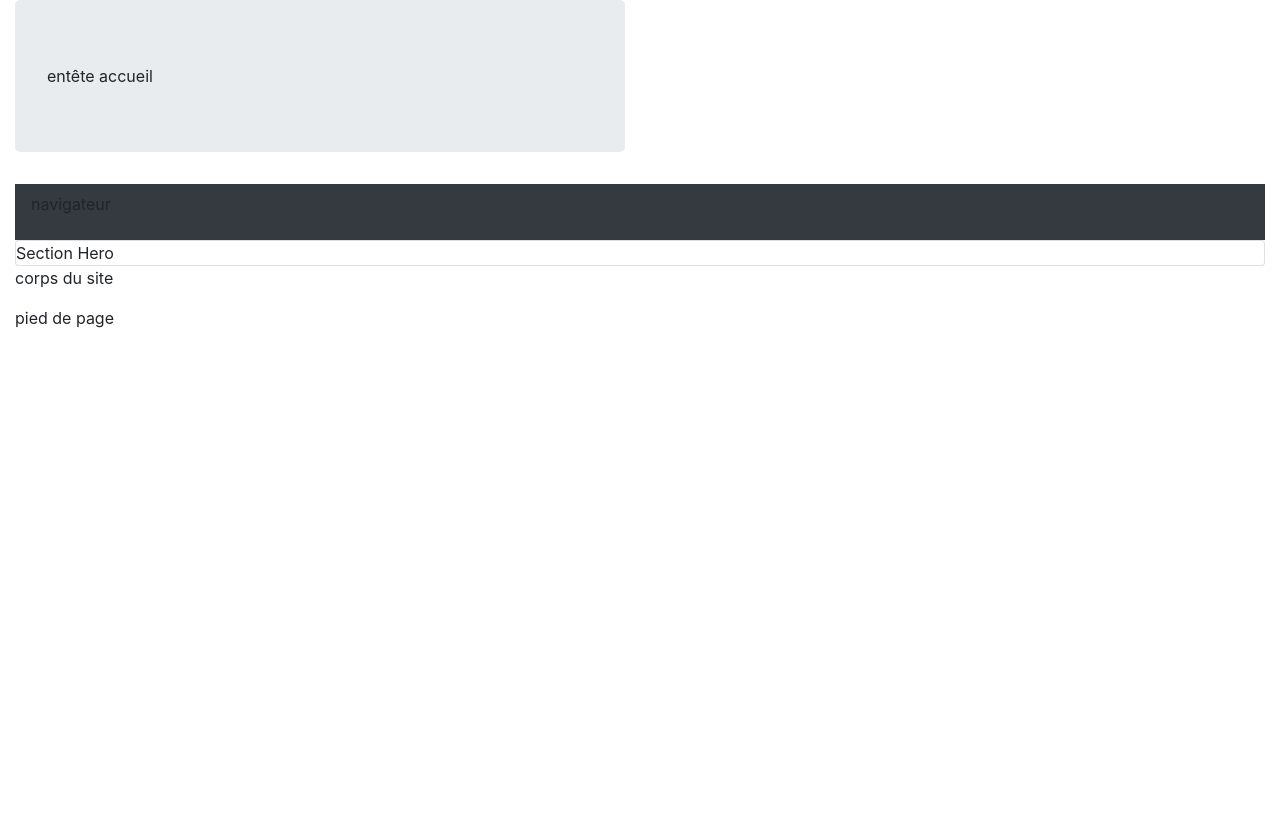
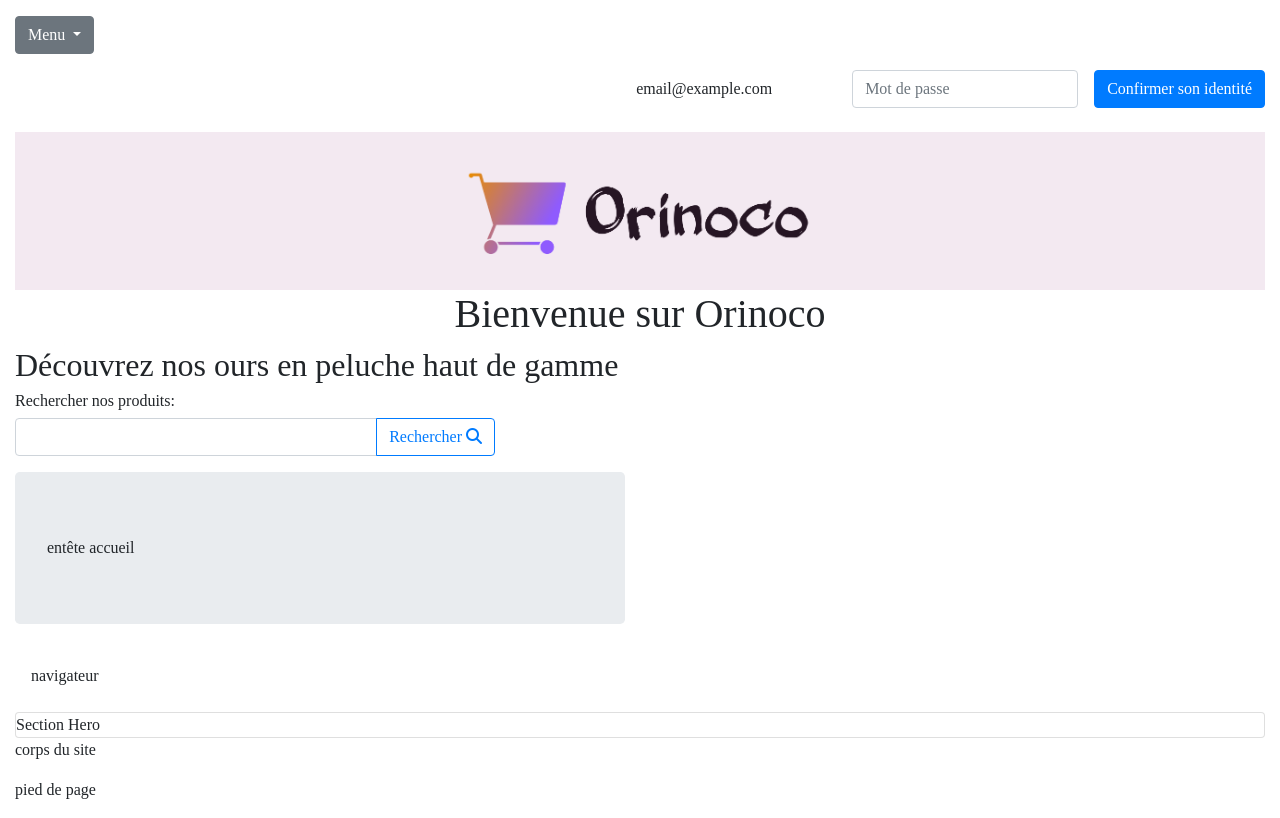
Before and after one commit to MorganDanv/MorganDanvers_5_31082021, a website: page index.html in a window 1280 px wide. Drawn offline with nearby package versions, Linux system fonts and the light colour scheme.

Commit message:
mise en forme du header de la page index.html ainsi que création du formulaire d'inscription depuis la page inscription.html

```diff
--- a/index.html
+++ b/index.html
@@ -1,17 +1,66 @@
 <!DOCTYPE html>
-<html lang="FR">
+<html lang="fr">
 
 <head>
-    <meta name="viewport" content="width=device-width, initial-scale=1, shrink-to-fit=no">
-
+    <meta charset="utf-8" />
+    <meta name="viewport" content="width=device-width, initial-scale=1.0">
+    <script src="https://kit.fontawesome.com/45e38e596f.js" crossorigin="anonymous"></script>
+    <link rel="shortcut icon" href="images/logo_orinoco.png">
     <link rel="stylesheet" href="https://cdn.jsdelivr.net/npm/bootstrap@4.6.0/dist/css/bootstrap.min.css"
         integrity="sha384-B0vP5xmATw1+K9KRQjQERJvTumQW0nPEzvF6L/Z6nronJ3oUOFUFpCjEUQouq2+l" crossorigin="anonymous">
+    <link rel="stylesheet" href="style.css" />
+    <title>Orinoco</title>
 
 </head>
 <div class="container-fluid">
 
-    <body>
+    <body class="bg-white">
         <header>
+            <div class="box_dropdown">
+                <div class="dropdown">
+                    <button class="btn btn-secondary dropdown-toggle" type="button" id="dropdownMenu2"
+                        data-toggle="dropdown" aria-haspopup="true" aria-expanded="false">
+                        Menu
+                    </button>
+                    <div class="dropdown-menu" aria-labelledby="dropdownMenu2">
+                        <button class="dropdown-item" type="button">Se connecter</button>
+                        <button class="dropdown-item" type="button">Se déconnecter</button>
+                        <a href="http://127.0.0.1:5500/inscription.html">
+                            <button class="dropdown-item" type="button">S'inscrire</button>
+                        </a>
+
+                    </div>
+                </div>
+            </div>
+            <div class="box_form">
+                <form class="form-inline">
+                    <div class="form-group mb-2">
+                        <label for="staticEmail2" class="sr-only">Email</label>
+                        <input type="text" readonly class="form-control-plaintext" id="staticEmail2"
+                            value="email@example.com">
+                    </div>
+                    <div class="form-group mx-sm-3 mb-2">
+                        <label for="inputPassword2" class="sr-only">Mot de passe</label>
+                        <input type="password" class="form-control" id="inputPassword2" placeholder="Mot de passe">
+                    </div>
+                    <button type="submit" class="btn btn-primary mb-2">Confirmer son identité</button>
+                </form>
+            </div>
+            <div class="box_logo">
+                <img class="box_logo__image" src="images/logo_orinoco.png" alt="logo_orinoco"></img>
+            </div>
+            <h1 class="title_center">Bienvenue sur Orinoco</h1>
+
+            <h2>Découvrez nos ours en peluche haut de gamme </h2>
+            <label for="site-search">Rechercher nos produits:</label>
+            <div class="input-group mb-3 search_bar">
+                <input type="search" class="form-control" aria-label="Rechercher">
+                <div class="input-group-append">
+                    <button class="btn btn-outline-primary" type="button">Rechercher <i
+                            class="fas fa-search"></i></button>
+                </div>
+            </div>
+
             <div class="row">
                 <div class="col-6 col-">
                     <div class="jumbotron">
@@ -21,7 +70,7 @@
             </div>
 
         </header>
-        <nav class="navbar navbar-expand bg-dark navbar-dark">
+        <nav class="navbar navbar-expand bg-white navbar-dark">
             <div class="row">
                 <div class="col">
                     <p>
--- a/style.css
+++ b/style.css
@@ -0,0 +1,46 @@
+@font-face {
+    font-family: 'Delicious';
+    src: local('Documents/P5-Danvers-Morgan/Fonts/Delicious.tff.ttf') format("truetype");
+}
+
+body {
+    font-family: "Delicious";
+}
+
+.box_form {
+    display: flex;
+    justify-content: end;
+    padding-top: 1rem;
+    padding-bottom: 1rem;
+}
+
+.box_dropdown {
+    display: flex;
+    justify-content: start;
+    padding-top: 1rem;
+}
+
+.box_logo {
+    display: flex;
+    justify-content: center;
+    background-color: #f3e9f1;
+}
+
+.title_center {
+    text-align: center;
+}
+
+.search_bar {
+    width: 30rem;
+}
+
+label {
+    display: block;
+    font: 1rem 'Delicious';
+}
+
+
+
+.box_logo__image {
+    width: 350px;
+}
```
Also changed, not shown: inscription.html (added, +65 -0 lines), Fonts/Delicious.tff.ttf (added), images/logo_orinoco.png (added).
